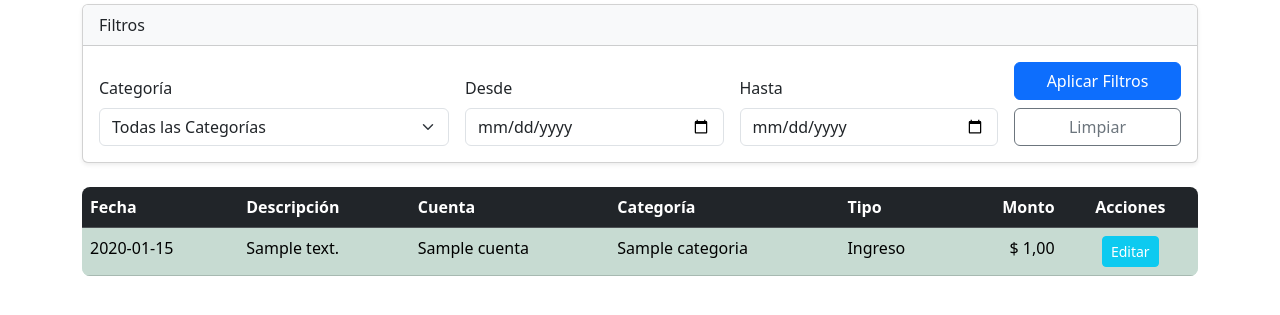
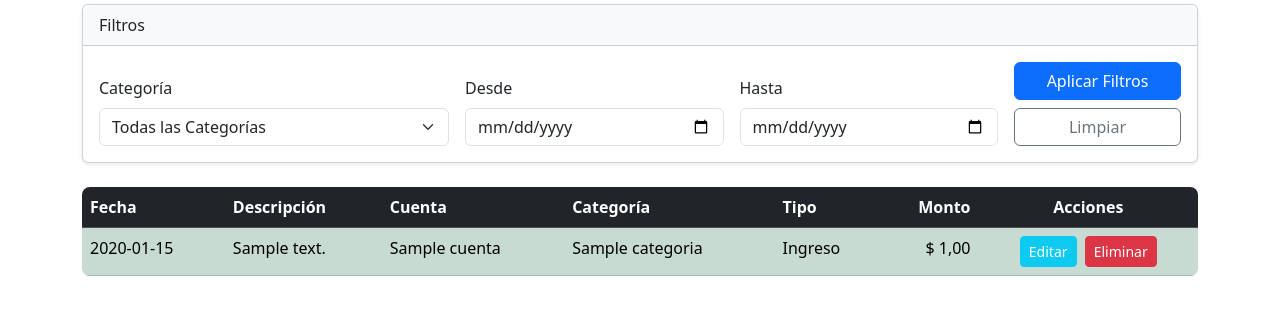
Before and after one commit to jegarciaveliz8-sys/mi-finanzas-Djangp, a Django app: page /transacciones/ in a window 1280 px wide. Shown: the part 202-517 px from the top of the page. Run offline with Django 4.2, Linux system fonts and the light colour scheme; a user stored in the database is signed in; tables that the repository leaves empty hold one stand-in row (values such as "Sample post"); some libraries are stand-ins or nearby versions.

Commit message:
FEAT: Añadido el formulario POST de eliminación de transacción en transacciones_lista.html para completar el CRUD.

```diff
--- a/mi_finanzas/templates/mi_finanzas/transacciones_lista.html
+++ b/mi_finanzas/templates/mi_finanzas/transacciones_lista.html
@@ -73,8 +73,15 @@
                 <td class="text-end">$ {{ t.monto|floatformat:2|intcomma }}</td>
                 <td class="text-center">
                     <a href="{% url 'mi_finanzas:editar_transaccion' pk=t.pk %}" class="btn btn-sm btn-info text-white">Editar</a>
-                    {# <a href="{% url 'mi_finanzas:eliminar_transaccion' pk=t.pk %}" class="btn btn-sm btn-danger text-white">Eliminar</a> #}
-                </td>
+
+                    <form method="post" action="{% url 'mi_finanzas:eliminar_transaccion' pk=t.pk %}" class="d-inline ms-1">
+                        {% csrf_token %}
+                        <button type="submit" class="btn btn-sm btn-danger text-white"
+                                onclick="return confirm('ATENCIÓN: ¿Estás seguro de que deseas eliminar esta transacción? Esto revertirá el saldo de la cuenta.')">
+                            Eliminar
+                        </button>
+                    </form>
+                    </td>
             </tr>
             {% endfor %}
         </tbody>
```
